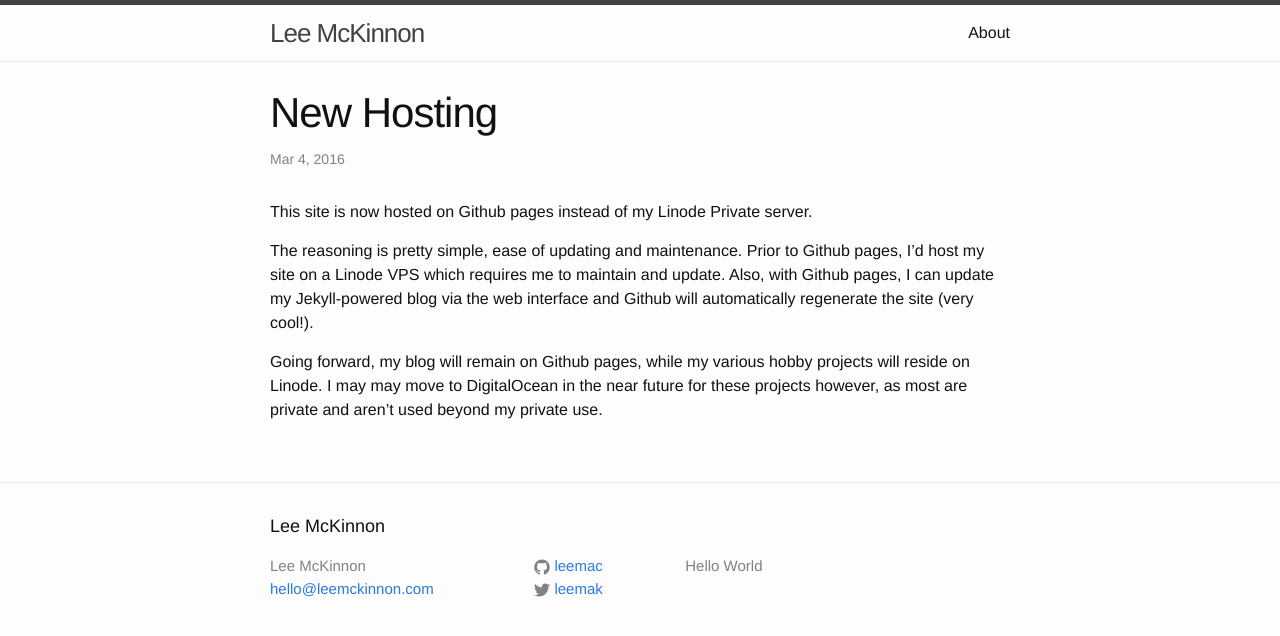
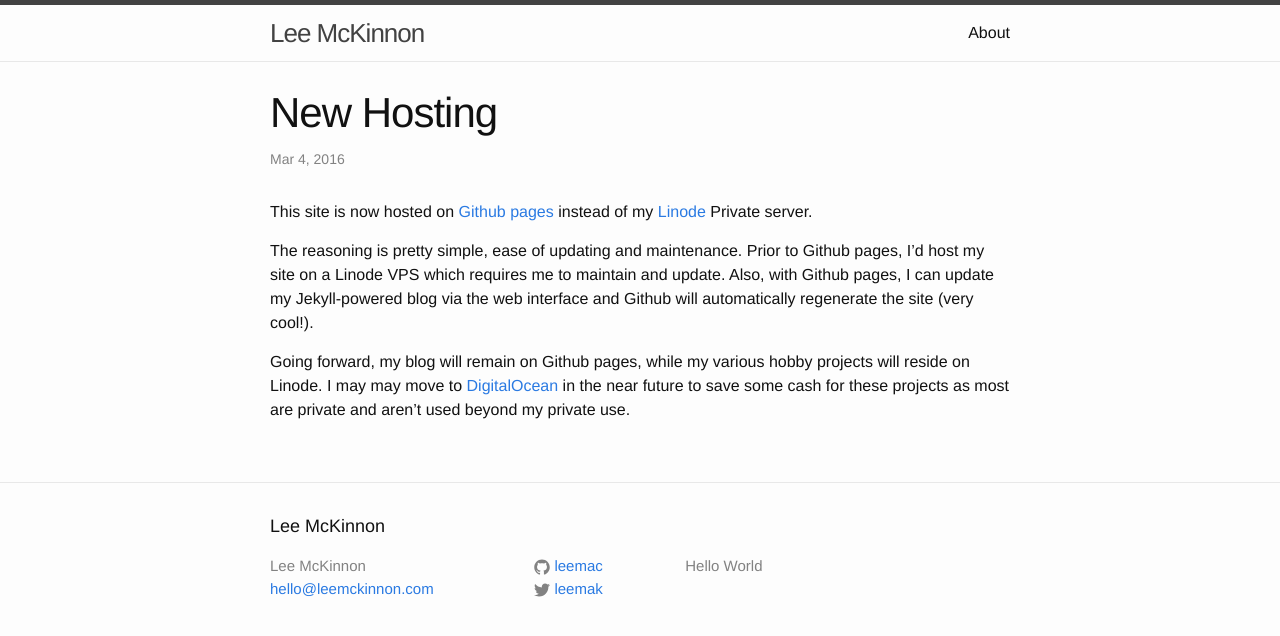
Before and after one commit to leemac/leemac.github.io, a Jekyll site: the page built from _posts/2016-03-04-new-hosting.md, in a window 1280 px wide. Shown: the top 636 px of the page. Built offline with Jekyll 4.4.1, drawn with Linux system fonts in a browser that asks for light colours.

Commit message:
Update 2016-03-04-new-hosting.md

```diff
--- a/_posts/2016-03-04-new-hosting.md
+++ b/_posts/2016-03-04-new-hosting.md
@@ -3,8 +3,8 @@
 title: New Hosting
 ---
 
-This site is now hosted on Github pages instead of my Linode Private server.
+This site is now hosted on [Github pages](https://pages.github.com/) instead of my [Linode](https://www.linode.com/) Private server.
 
 The reasoning is pretty simple, ease of updating and maintenance. Prior to Github pages, I'd host my site on a Linode VPS which requires me to maintain and update. Also, with Github pages, I can update my Jekyll-powered blog via the web interface and Github will automatically regenerate the site (very cool!).
 
-Going forward, my blog will remain on Github pages, while my various hobby projects will reside on Linode. I may may move to DigitalOcean in the near future for these projects however, as most are private and aren't used beyond my private use.
+Going forward, my blog will remain on Github pages, while my various hobby projects will reside on Linode. I may may move to [DigitalOcean](https://www.digitalocean.com/) in the near future to save some cash for these projects as most are private and aren't used beyond my private use.
```
